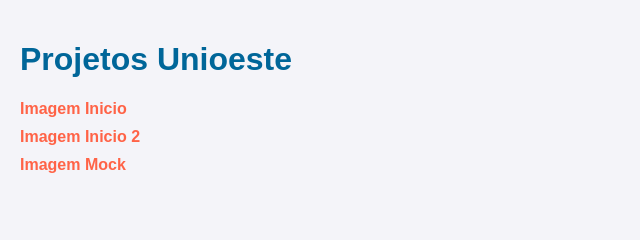
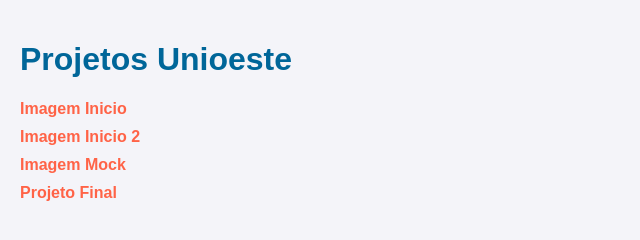
Before and after one commit to shakmatton/unioeste, a plain HTML site: page index.html in a window 1280 px wide. Shown: the whole page, without its empty margins (0-640 px from the left). Drawn offline with Linux system fonts and the light colour scheme.

Commit message:
updated index.html

```diff
--- a/index.html
+++ b/index.html
@@ -47,6 +47,7 @@
             <li><a class="subproject" href="imagem-inicio/index.html">Imagem Inicio</a></li>
             <li><a class="subproject" href="imagem-inicio2/index.html">Imagem Inicio 2</a></li>
             <li><a class="subproject" href="imagem-mock/index.html">Imagem Mock</a></li>
+            <li><a class="subproject" href="projeto-final/index.html">Projeto Final</a></li>
         </ul>
     </div>
 </body>
```
